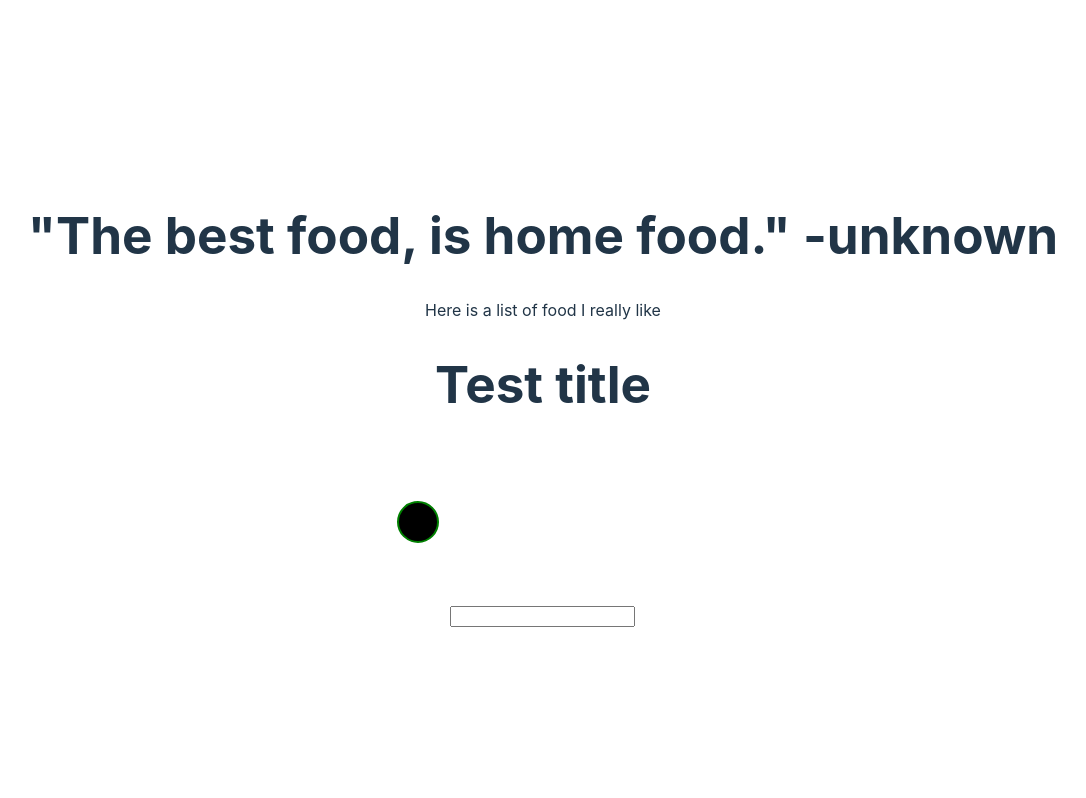
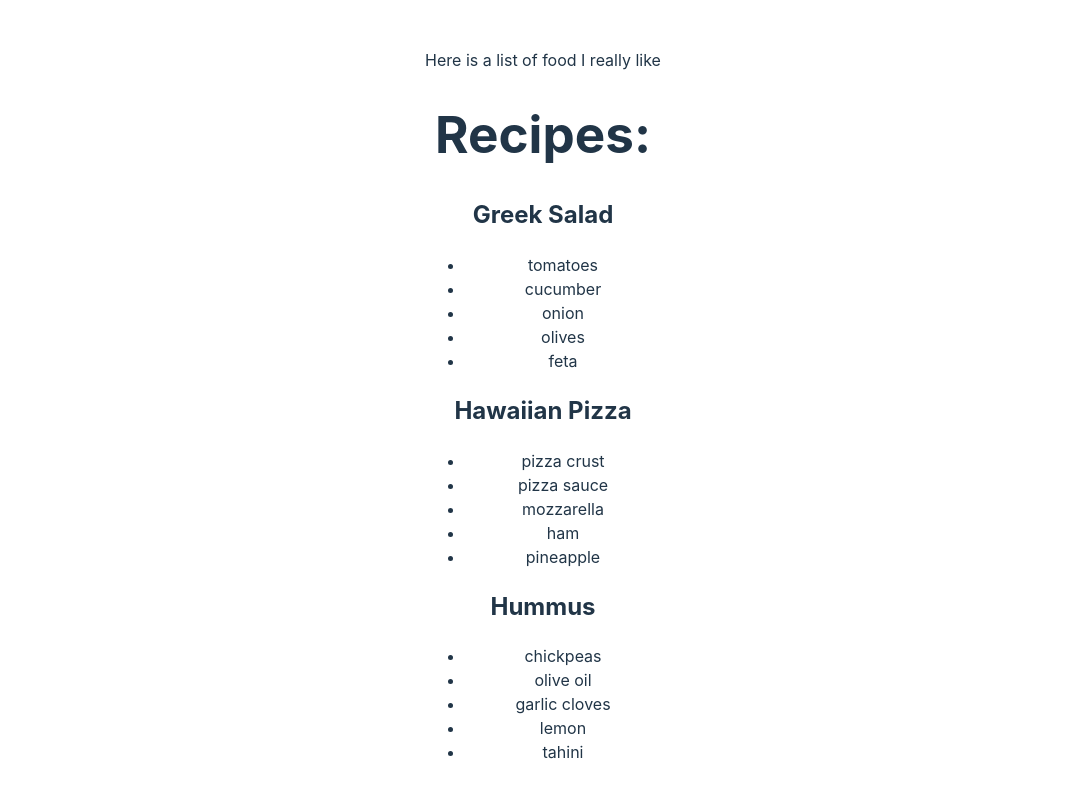
Before and after one commit to Viktotovich/vite-first-blood, a React (Vite) app: page / in a window 1280 px wide. Shown: the top 798 px of the page, without its empty margins (97-1183 px from the left). Built offline with nearby package versions, Linux system fonts and the light colour scheme.

Commit message:
"RecipeList practice: rendering Lists with JSX"

```diff
--- a/src/App.jsx
+++ b/src/App.jsx
@@ -1,11 +1,11 @@
 import "./App.css";
-import { Converting } from "./ConvertingTest";
+import RecipeList from "./react-practice/rendering-list";
 
 function App() {
   return (
     <>
       <p>Here is a list of food I really like</p>
-      <Converting></Converting>
+      <RecipeList></RecipeList>
     </>
   );
 }
--- a/src/Food.jsx
+++ b/src/Food.jsx
@@ -1,3 +1,4 @@
+/* eslint-disable */
 function Drink({ name }) {
   let part, caffeine, age;
   if (name === "tea") {
--- a/src/main.jsx
+++ b/src/main.jsx
@@ -2,11 +2,9 @@ import { StrictMode } from "react";
 import { createRoot } from "react-dom/client";
 import "./index.css";
 import App from "./App.jsx";
-import Title from "./Greeting.jsx";
 
 createRoot(document.getElementById("root")).render(
   <StrictMode>
-    <Title />
     <App></App>
   </StrictMode>
 );
--- /dev/null
+++ b/src/react-practice/rendering-list.jsx
@@ -0,0 +1,44 @@
+/* eslint-disable */
+export const recipes = [
+  {
+    id: "greek-salad",
+    name: "Greek Salad",
+    ingredients: ["tomatoes", "cucumber", "onion", "olives", "feta"],
+  },
+  {
+    id: "hawaiian-pizza",
+    name: "Hawaiian Pizza",
+    ingredients: [
+      "pizza crust",
+      "pizza sauce",
+      "mozzarella",
+      "ham",
+      "pineapple",
+    ],
+  },
+  {
+    id: "hummus",
+    name: "Hummus",
+    ingredients: ["chickpeas", "olive oil", "garlic cloves", "lemon", "tahini"],
+  },
+];
+
+export default function RecipeList() {
+  let totalRecipe = recipes.map((recipe) => {
+    let recipeIngredients = recipe.ingredients.map((ingredient) => {
+      return <li>{ingredient}</li>;
+    });
+    return (
+      <>
+        <h2 key={recipe.id}>{recipe.name}</h2>
+        <ul>{recipeIngredients}</ul>
+      </>
+    );
+  });
+  return (
+    <div>
+      <h1>Recipes:</h1>
+      {totalRecipe}
+    </div>
+  );
+}
```
